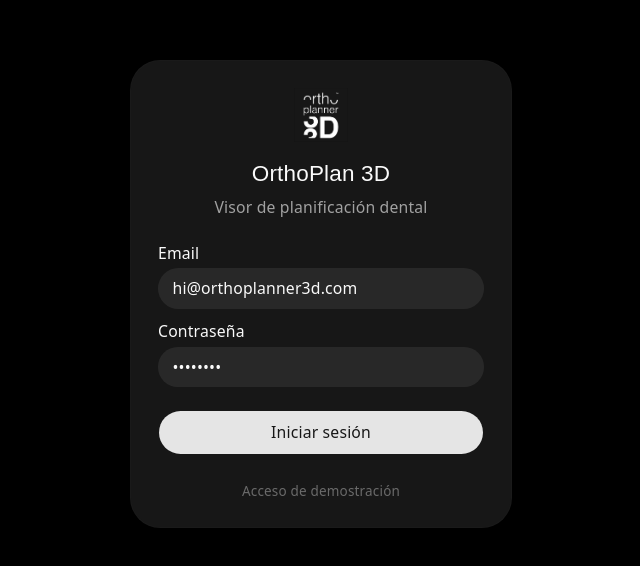
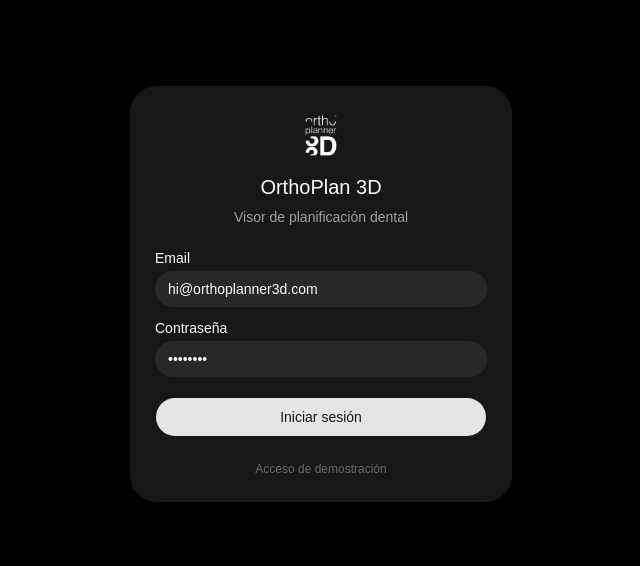
Before and after one commit to OrthoPlanner3D/stl-render, a React (Vite) app: page /login in a window 1280 px wide. Shown: the part 106-672 px from the top of the page, without its empty margins (319-959 px from the left). Built offline with nearby package versions, Linux system fonts and the light colour scheme; no server answers.

Commit message:
feat: refactor components to use Tailwind CSS for styling; remove unused CSS file

```diff
--- a/src/components/BottomBar/StepPanel.tsx
+++ b/src/components/BottomBar/StepPanel.tsx
@@ -13,14 +13,15 @@
 
 export default function StepPanel({ label, names, filenames, index, visible, onSelect, isMobile }: StepPanelProps) {
   return (
-    <div className="dark" style={{ display: 'flex', alignItems: 'center', gap: 8, padding: isMobile ? '4px 10px' : '6px 16px' }}>
-      <span style={{
-        fontSize: 9, fontWeight: 600, letterSpacing: '0.12em', textTransform: 'uppercase',
-        color: visible ? '#666' : '#333', width: isMobile ? 64 : 76, flexShrink: 0, transition: 'color 0.2s',
-      }}>
+    <div className={cn('dark flex items-center gap-2', isMobile ? 'py-1 px-2.5' : 'py-1.5 px-4')}>
+      <span className={cn(
+        'text-[9px] font-semibold tracking-[0.12em] uppercase shrink-0 transition-colors duration-200',
+        visible ? 'text-[#666]' : 'text-[#333]',
+        isMobile ? 'w-16' : 'w-[76px]',
+      )}>
         {label}
       </span>
-      <div style={{ display: 'flex', gap: 4, overflowX: 'auto', flex: 1, padding: '2px 2px', scrollbarWidth: 'none' }}>
+      <div className="flex gap-1 overflow-x-auto flex-1 p-0.5 [scrollbar-width:none]">
         {names.map((name, i) => {
           const isActive = i === index
           const isPast = i < index
--- a/src/components/DentalPanel/DentalArch.tsx
+++ b/src/components/DentalPanel/DentalArch.tsx
@@ -41,7 +41,7 @@
         const contactAngle = flip ? -midAngle : midAngle
 
         return (
-          <g key={id} style={{ cursor: 'pointer' }} onClick={(e) => { e.stopPropagation(); onContactClick(id, e) }}>
+          <g key={id} className="cursor-pointer" onClick={(e) => { e.stopPropagation(); onContactClick(id, e) }}>
             <rect
               x={mx - 8} y={my - 8} width={16} height={16}
               fill="transparent"
--- a/src/components/PatientInfo.tsx
+++ b/src/components/PatientInfo.tsx
@@ -1,20 +1,31 @@
+import { cn } from '@/lib/utils'
+
 interface PatientInfoProps {
   isMobile: boolean
 }
 
 export default function PatientInfo({ isMobile }: PatientInfoProps) {
   return (
-    <div style={{
-      position: 'absolute', top: isMobile ? 12 : 24, left: isMobile ? 12 : 24,
-      zIndex: 10, pointerEvents: 'none', display: 'flex', flexDirection: 'column',
-      gap: isMobile ? 8 : 12,
-    }}>
-      <img src="/assets/logo-white.png" alt="Logo" style={{ height: isMobile ? 36 : 72, opacity: 0.9 }} />
-      <div style={{ paddingLeft: 2 }}>
-        <div style={{ fontSize: isMobile ? 8 : 9, letterSpacing: '0.14em', textTransform: 'uppercase', color: '#666', marginBottom: 3 }}>
+    <div className={cn(
+      'absolute z-10 pointer-events-none flex flex-col',
+      isMobile ? 'top-3 left-3 gap-2' : 'top-6 left-6 gap-3',
+    )}>
+      <img
+        src="/assets/logo-white.png"
+        alt="Logo"
+        className={cn('opacity-90', isMobile ? 'h-9' : 'h-[72px]')}
+      />
+      <div className="pl-0.5">
+        <div className={cn(
+          'tracking-[0.14em] uppercase text-[#666] mb-0.5',
+          isMobile ? 'text-[8px]' : 'text-[9px]',
+        )}>
           Paciente
         </div>
-        <div style={{ fontSize: isMobile ? 12 : 15, fontWeight: 600, color: '#e0e0e0', letterSpacing: '0.02em' }}>
+        <div className={cn(
+          'font-semibold text-[#e0e0e0] tracking-[0.02em]',
+          isMobile ? 'text-xs' : 'text-[15px]',
+        )}>
           John Wick
         </div>
       </div>
--- a/src/components/StlViewer/index.tsx
+++ b/src/components/StlViewer/index.tsx
@@ -15,7 +15,7 @@
 
 function Loader() {
   const { progress } = useProgress()
-  return <Html center style={{ color: '#fff', fontSize: 14 }}>{Math.round(progress)}%</Html>
+  return <Html center><span className="text-white text-sm">{Math.round(progress)}%</span></Html>
 }
 
 export default function StlViewer({ maxUrl, manUrl, showMax, showMan, focusFnRef, viewFnRef }: StlViewerProps) {
@@ -28,12 +28,12 @@
 
   return (
     <div
-      style={{ position: 'absolute', inset: 0, cursor: 'grab' }}
+      className="absolute inset-0 cursor-grab"
       onMouseDown={e => (e.currentTarget.style.cursor = 'grabbing')}
       onMouseUp={e => (e.currentTarget.style.cursor = 'grab')}
       onMouseLeave={e => (e.currentTarget.style.cursor = 'grab')}
     >
-      <Canvas shadows frameloop="always" camera={{ fov: 35 }} style={{ height: '100%' }}>
+      <Canvas shadows frameloop="always" camera={{ fov: 35 }} className="h-full">
         <Suspense fallback={<Loader />}>
           <Stage environment="city" intensity={0.5} shadows adjustCamera={adjustCam}>
             <CameraController focusFnRef={focusFnRef} viewFnRef={viewFnRef} />
--- a/src/components/ViewPresets.tsx
+++ b/src/components/ViewPresets.tsx
@@ -16,12 +16,7 @@
 export default function ViewPresets({ onView }: ViewPresetsProps) {
   return (
     <div
-      className="dark"
-      style={{
-        position: 'absolute', right: 20, top: '50%', transform: 'translateY(-50%)',
-        display: 'grid', gridTemplateColumns: 'repeat(3, 30px)', gridTemplateRows: 'repeat(3, 30px)',
-        gap: 4, zIndex: 20, pointerEvents: 'auto',
-      }}
+      className="dark absolute right-5 top-1/2 -translate-y-1/2 grid gap-1 z-20 pointer-events-auto [grid-template-columns:repeat(3,30px)] [grid-template-rows:repeat(3,30px)]"
     >
       {PRESET_VIEWS.map(({ title, icon, dir, col, row }) => (
         <Button
--- a/src/index.css
+++ /dev/null
@@ -1,109 +0,0 @@
-:root {
-  --text: #6b6375;
-  --text-h: #08060d;
-  --bg: #fff;
-  --border: #e5e4e7;
-  --code-bg: #f4f3ec;
-  --accent: #aa3bff;
-  --accent-bg: rgba(170, 59, 255, 0.1);
-  --accent-border: rgba(170, 59, 255, 0.5);
-  --social-bg: rgba(244, 243, 236, 0.5);
-  --shadow:
-    rgba(0, 0, 0, 0.1) 0 10px 15px -3px, rgba(0, 0, 0, 0.05) 0 4px 6px -2px;
-
-  --sans: system-ui, 'Segoe UI', Roboto, sans-serif;
-  --heading: system-ui, 'Segoe UI', Roboto, sans-serif;
-  --mono: ui-monospace, Consolas, monospace;
-
-  font: 18px/145% var(--sans);
-  letter-spacing: 0.18px;
-  color-scheme: light dark;
-  color: var(--text);
-  background: var(--bg);
-  font-synthesis: none;
-  text-rendering: optimizeLegibility;
-  -webkit-font-smoothing: antialiased;
-  -moz-osx-font-smoothing: grayscale;
-
-  @media (max-width: 1024px) {
-    font-size: 16px;
-  }
-}
-
-@media (prefers-color-scheme: dark) {
-  :root {
-    --text: #9ca3af;
-    --text-h: #f3f4f6;
-    --bg: #16171d;
-    --border: #2e303a;
-    --code-bg: #1f2028;
-    --accent: #c084fc;
-    --accent-bg: rgba(192, 132, 252, 0.15);
-    --accent-border: rgba(192, 132, 252, 0.5);
-    --social-bg: rgba(47, 48, 58, 0.5);
-    --shadow:
-      rgba(0, 0, 0, 0.4) 0 10px 15px -3px, rgba(0, 0, 0, 0.25) 0 4px 6px -2px;
-  }
-
-  #social .button-icon {
-    filter: invert(1) brightness(2);
-  }
-}
-
-#root {
-  width: 100%;
-  max-width: 100%;
-  height: 100vh;
-  margin: 0;
-  text-align: left;
-  overflow: hidden;
-}
-
-body {
-  margin: 0;
-  overflow: hidden;
-}
-
-h1,
-h2 {
-  font-family: var(--heading);
-  font-weight: 500;
-  color: var(--text-h);
-}
-
-h1 {
-  font-size: 56px;
-  letter-spacing: -1.68px;
-  margin: 32px 0;
-  @media (max-width: 1024px) {
-    font-size: 36px;
-    margin: 20px 0;
-  }
-}
-h2 {
-  font-size: 24px;
-  line-height: 118%;
-  letter-spacing: -0.24px;
-  margin: 0 0 8px;
-  @media (max-width: 1024px) {
-    font-size: 20px;
-  }
-}
-p {
-  margin: 0;
-}
-
-code,
-.counter {
-  font-family: var(--mono);
-  display: inline-flex;
-  border-radius: 4px;
-  color: var(--text-h);
-}
-
-code {
-  font-size: 15px;
-  line-height: 135%;
-  padding: 4px 8px;
-  background: var(--code-bg);
-}
--- a/src/main.tsx
+++ b/src/main.tsx
@@ -1,7 +1,6 @@
 import { StrictMode } from 'react'
 import { createRoot } from 'react-dom/client'
 import { createBrowserRouter, RouterProvider, Navigate } from 'react-router-dom'
-import './index.css'
 import './styles/index.css'
 import ViewerPage from './pages/ViewerPage.tsx'
 import LoginPage from './pages/LoginPage.tsx'
--- a/src/pages/ViewerPage.tsx
+++ b/src/pages/ViewerPage.tsx
@@ -34,12 +34,9 @@
   }, [playing, total])
 
   return (
-    <div style={{
-      width: '100%', height: '100vh', background: '#000',
-      fontFamily: 'system-ui, sans-serif', overflow: 'hidden', display: 'flex',
-    }}>
+    <div className="w-full h-screen bg-black font-sans overflow-hidden flex">
       {/* 70% — Visor 3D + controles */}
-      <div style={{ flex: 1, height: '100vh', position: 'relative' }}>
+      <div className="flex-1 h-screen relative">
         <StlViewer
           maxUrl={MAXILLARY.stls[index]}
           manUrl={MANDIBULAR.stls[index]}
--- a/src/styles/index.css
+++ b/src/styles/index.css
@@ -121,10 +121,13 @@
   * {
     @apply border-border outline-ring/50;
     }
-  body {
-    @apply bg-background text-foreground;
-    }
   html {
     @apply font-sans;
     }
+  body {
+    @apply bg-background text-foreground overflow-hidden m-0;
+    }
+  #root {
+    @apply w-full h-screen overflow-hidden;
+    }
 }
--- a/src/styles/ui.ts
+++ /dev/null
@@ -1,18 +0,0 @@
-export const btnBase: React.CSSProperties = {
-  display: 'flex',
-  alignItems: 'center',
-  gap: 6,
-  padding: '8px 16px',
-  borderRadius: 100,
-  border: '1px solid rgba(255,255,255,0.12)',
-  background: 'rgba(10,10,10,0.75)',
-  color: '#999',
-  cursor: 'pointer',
-  fontSize: 12,
-  fontWeight: 500,
-  letterSpacing: '0.04em',
-  transition: 'all 0.2s',
-  backdropFilter: 'blur(12px)',
-  whiteSpace: 'nowrap',
-  pointerEvents: 'auto',
-}
```
Also changed, not shown: src/components/BottomBar/index.tsx (+14 -20 lines), src/components/DentalPanel/index.tsx (+9 -18 lines).
